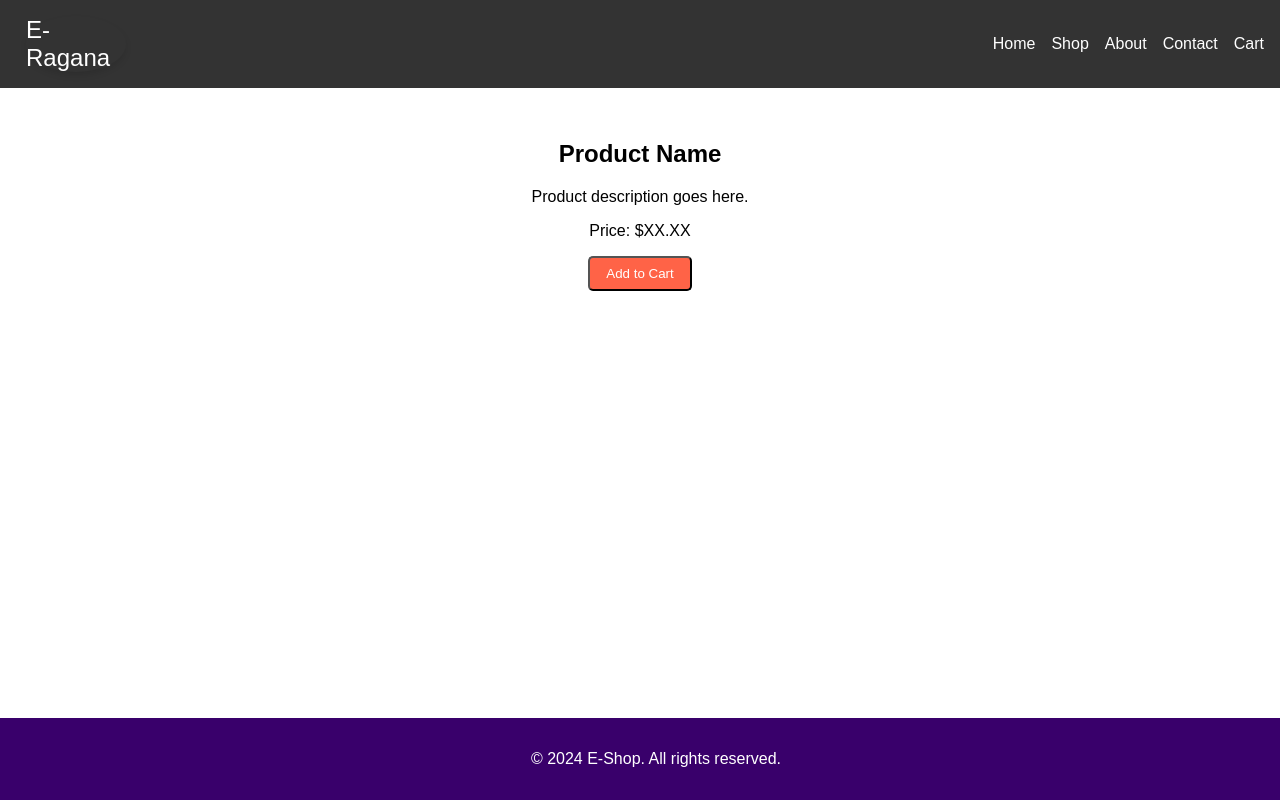
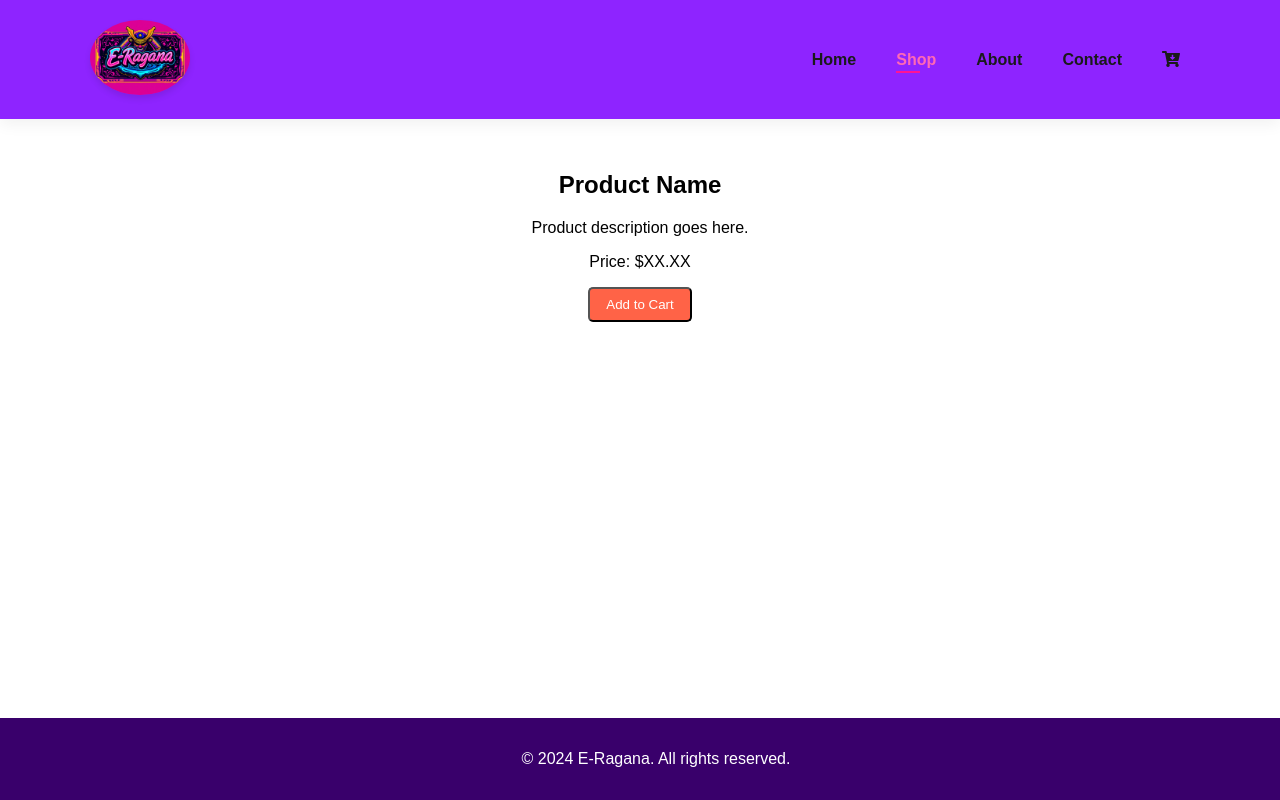
Before and after one commit to leinapr/SE_Project, a website: page public/sproduct.html in a window 1280 px wide. Drawn offline with Linux system fonts and the light colour scheme.

Commit message:
Add files via upload

```diff
--- a/public/sproduct.html
+++ b/public/sproduct.html
@@ -2,22 +2,27 @@
 <html lang="en">
 <head>
     <meta charset="UTF-8">
+    <meta http-equiv="X-UA-Compatible" content="IE=edge">
     <meta name="viewport" content="width=device-width, initial-scale=1.0">
-    <title>Product - E-commerce Website</title>
+    <title>Home - E-commerce Website</title>
     <link rel="stylesheet" href="css/style.css">
+    <link href="https://cdnjs.cloudflare.com/ajax/libs/font-awesome/5.15.4/css/all.min.css" rel="stylesheet">
 </head>
 <body>
     <!-- Navbar -->
-    <nav>
-        <div class="logo">E-Ragana</div>
-        <ul>
-            <li><a href="index.html">Home</a></li>
-            <li><a href="shop.html">Shop</a></li>
-            <li><a href="about.html">About</a></li>
-            <li><a href="contact.html">Contact</a></li>
-            <li><a href="cart.html">Cart</a></li>
-        </ul>
-    </nav>
+    <section id="header">
+        <a href="#"><img src="/images/logo.jpg" class="logo" alt="" /></a>
+
+        <div>
+            <ul id="navbar">
+                <li><a href="index.html">Home</a></li>
+                <li><a class ="active" href="shop.html">Shop</a></li>
+                <li><a href="about.html">About</a></li>
+                <li><a href="contact.html">Contact</a></li>
+                <li><a href="cart.html"><i class="fas fa-cart-arrow-down"></i></a></li>
+            </ul>
+        </div>
+    </section>
     <!-- Product Details Section -->
     <section class="product-details">
         <h1>Product Name</h1>
@@ -27,7 +32,7 @@
     </section>
     <!-- Footer -->
     <footer>
-        <p>&copy; 2024 E-Shop. All rights reserved.</p>
+        <p>&copy; 2024 E-Ragana. All rights reserved.</p>
     </footer>
     <script src="js/script.js"></script>
 </body>
```
Also changed, not shown: public/about.html (+17 -12 lines), public/blog.html (+17 -12 lines), public/cart.html (+17 -12 lines), public/contact.html (+17 -12 lines).
